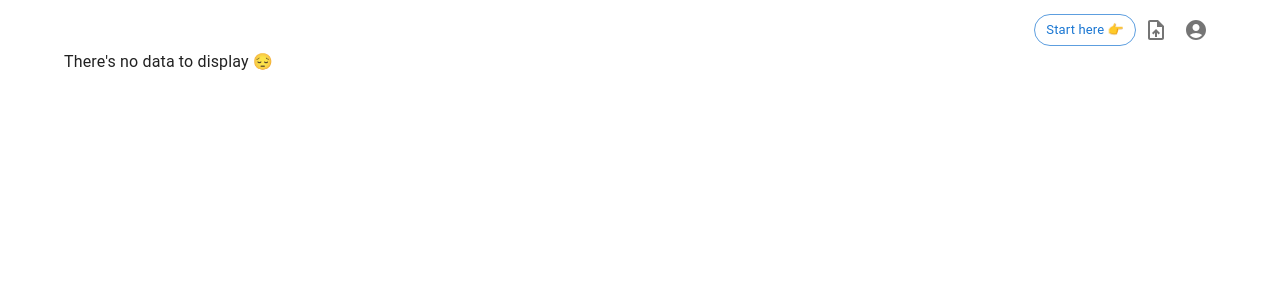
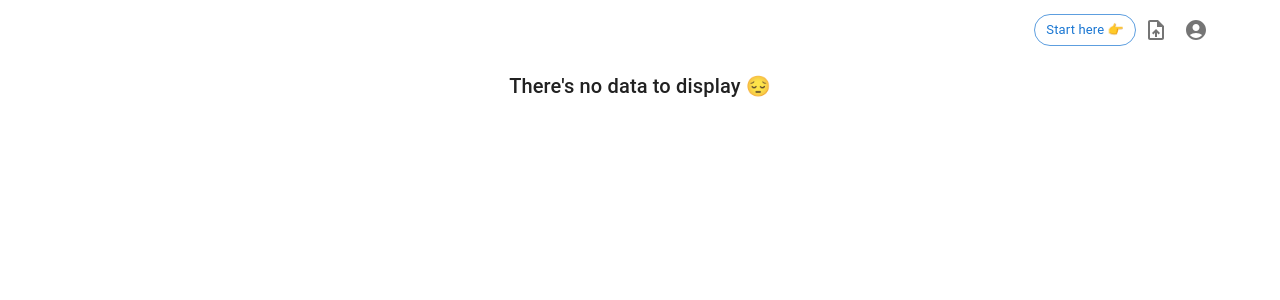
Before and after one commit to jim-medasystems/data-analyze, a React (Vite) app in the folder frontend/: page / in a window 1280 px wide. Shown: the top 300 px of the page. Built offline with nearby package versions, Linux system fonts and the light colour scheme.

Commit message:
fix 'no data' message

```diff
--- a/frontend/src/components/dataOutput.tsx
+++ b/frontend/src/components/dataOutput.tsx
@@ -121,7 +121,11 @@ const DataOutput: React.FC<DataOutputProps> = ({ data, columnSuggestions, isLoad
       </Container>
     );
   } else if (!data || data.length === 0) {
-    return <Container>There's no data to display 😔</Container>;
+    return (
+      <Container style={{ display: 'flex', justifyContent: 'center', marginTop: 20 }}>
+        <Typography variant='h6'>There's no data to display 😔</Typography>
+      </Container>
+    );
   }
 
   const handleCloseDrawer = () => {
```
